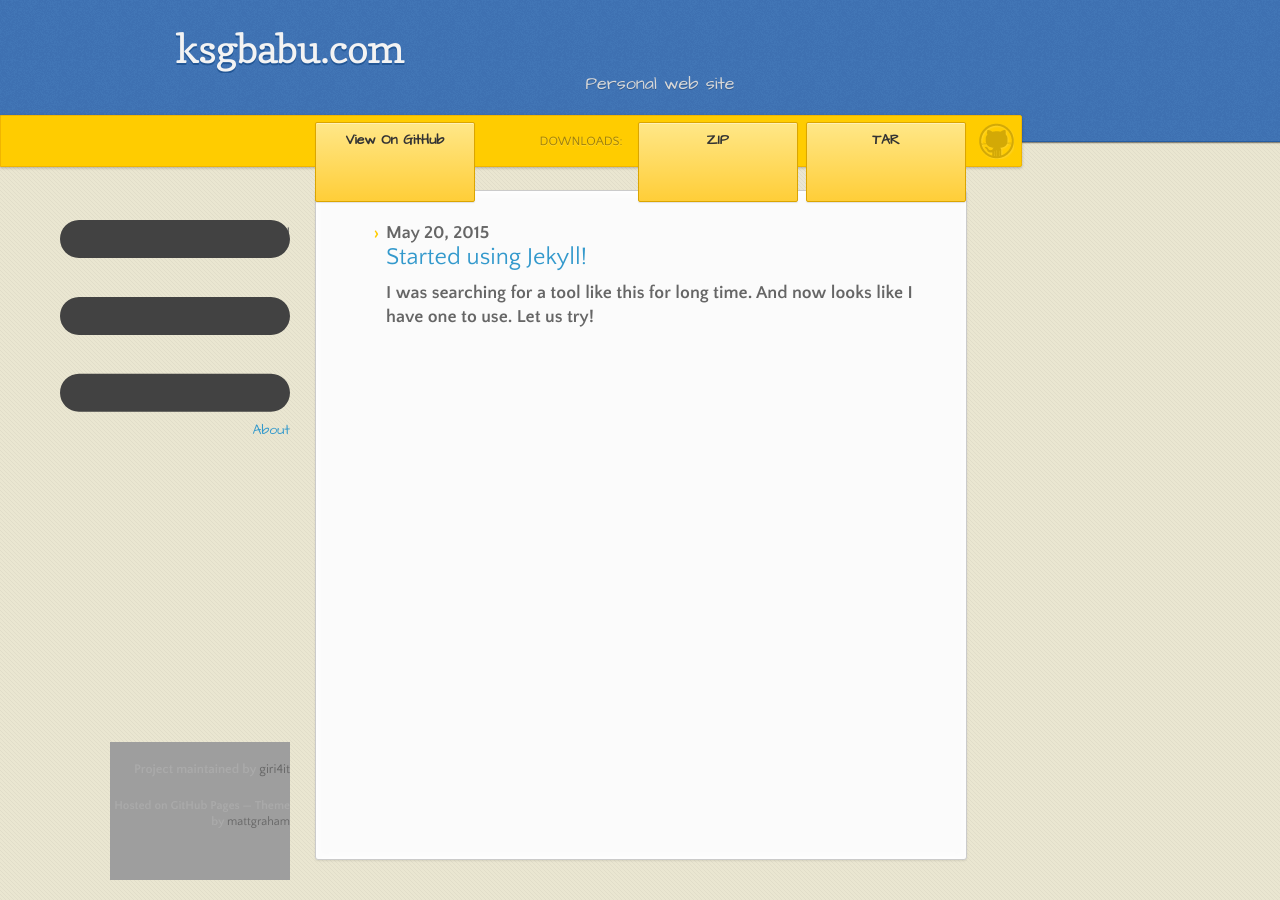
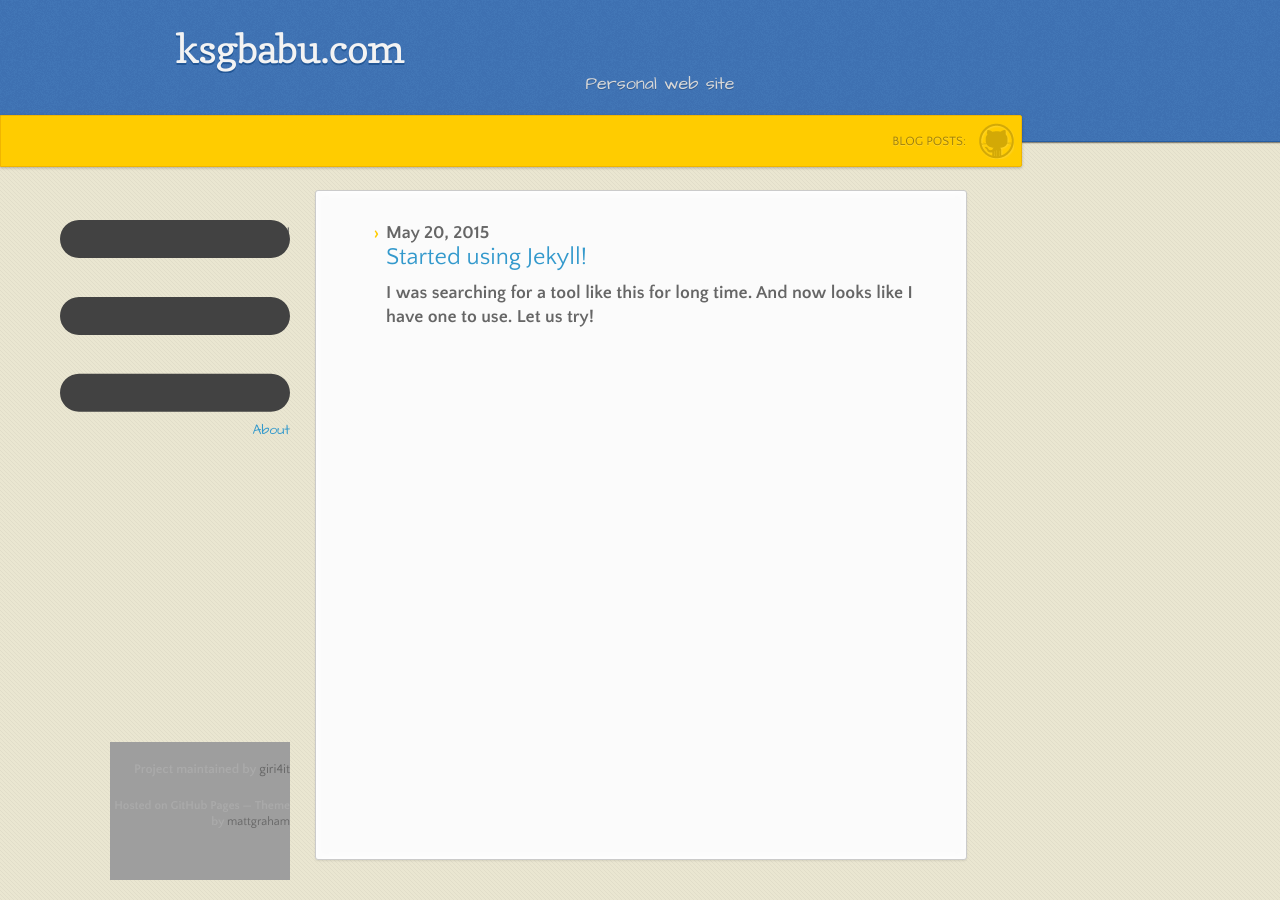
Before and after one commit to ksgbabu/ksgbabu.github.io, a Jekyll site: the page built from index.html, in a window 1280 px wide. Built offline with Jekyll 4.4.1, drawn with Linux system fonts in a browser that asks for light colours; nearby versions of some CDN libraries; grey boxes are pictures that could not be loaded.

Commit message:
format of home page

```diff
--- a/index.html
+++ b/index.html
@@ -27,14 +27,8 @@ layout: default
 
       <div id="banner">
         <span id="logo"></span>
-
-        <a href="https://github.com/giri4it/psite" class="button fork"><strong>View On GitHub</strong></a>
         <div class="downloads">
-          <span>Downloads:</span>
-          <ul>
-            <li><a href="https://github.com/giri4it/psite/zipball/master" class="button">ZIP</a></li>
-            <li><a href="https://github.com/giri4it/psite/tarball/master" class="button">TAR</a></li>
-          </ul>
+          <span>Blog posts:</span>
         </div>
       </div><!-- end banner -->
 
```
